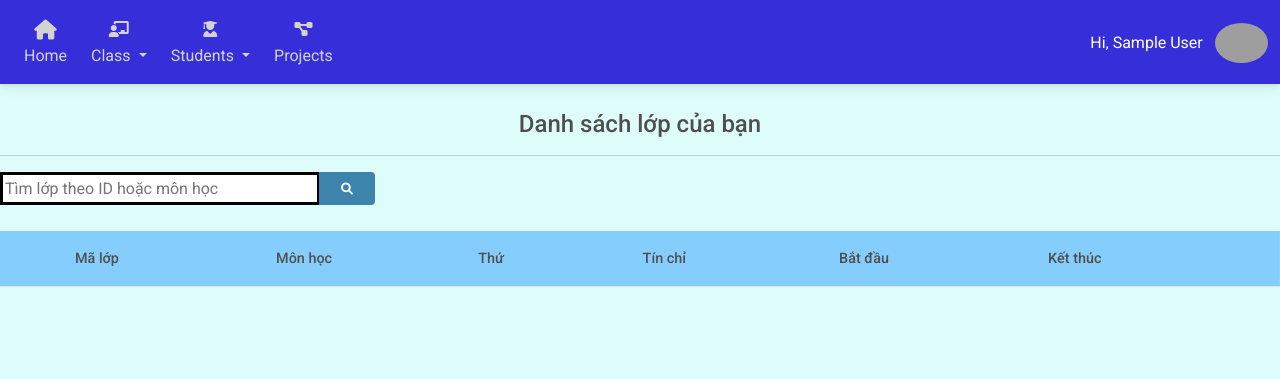
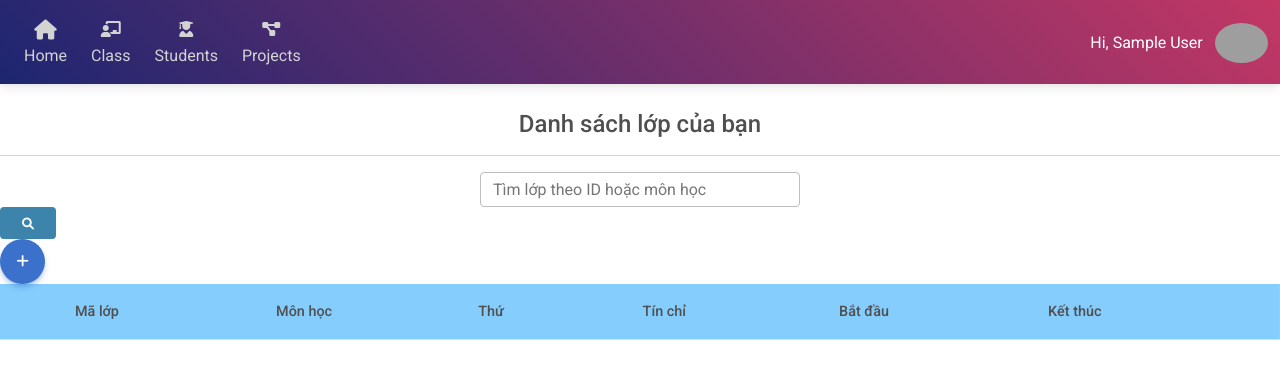
Before and after one commit to MindVu/Student-Management-System-database-project, a PHP site: page /classlist.php in a window 1280 px wide. Shown: the top 379 px of the page. Run offline with PHP 8.4, Linux system fonts and the light colour scheme; the visitor is signed in with stand-in values (Sample User, id 1); data that the repository does not hold is empty; some libraries are stand-ins or nearby versions; grey boxes are pictures that could not be loaded.

Commit message:
early 18/2

```diff
--- a/classlist.php
+++ b/classlist.php
@@ -19,7 +19,7 @@ if(isset($_POST['class_search']))
   <meta charset="UTF-8" />
   <meta name="viewport" content="width=device-width, initial-scale=1, shrink-to-fit=no" />
   <meta http-equiv="x-ua-compatible" content="ie=edge" />
-  <title>Material Design for Bootstrap</title>
+  <title>Danh sách lớp</title>
 
   <!-- Font Awesome -->
   <link rel="stylesheet" href="https://cdnjs.cloudflare.com/ajax/libs/font-awesome/6.0.0/css/all.min.css" />
@@ -27,6 +27,8 @@ if(isset($_POST['class_search']))
   <link rel="stylesheet" href="https://fonts.googleapis.com/css2?family=Roboto:wght@300;400;500;700;900&display=swap" />
   <!-- MDB -->
   <link rel="stylesheet" href="css/mdb.min.css" />
+  <link href="css/addons/datatables.min.css" rel="stylesheet">
+  <script type="text/javascript" src="js/addons/datatables.min.js"></script>
   <style>
     .left-link{
       color:#d3d3d3;
@@ -40,21 +42,18 @@ if(isset($_POST['class_search']))
       color:#ff78a4;
       opacity: 0.5;
     }
-    .td {
-  text-align: center;
-}
-body{
-  background: rgb(222,252,249);
-background: linear-gradient(45deg, rgba(222,252,249,1) 100%, rgba(255,120,164,0) 100%);
-}
+    .td{
+      text-align: center;
+    }
   </style>
 </head>
+
 
 <body>
   <!-- Start your project here-->
   <!-- Navbar -->
-<nav class="navbar navbar-expand-lg navbar-light bg-light" style="background: rgb(54,47,217);
-background: linear-gradient(45deg, rgba(54,47,217,1) 100%, rgba(255,120,164,0) 100%);">
+<nav class="navbar navbar-expand-lg navbar-light bg-light" style="background: rgb(29,38,113);
+background: linear-gradient(45deg, rgba(29,38,113,1) 0%, rgba(195,55,100,1) 100%);">
   <!-- Container wrapper -->
   <div class="container-fluid">
     <!-- Toggle button -->
@@ -83,43 +82,21 @@ background: linear-gradient(45deg, rgba(54,47,217,1) 100%, rgba(255,120,164,0) 1
             Home
           </a>
         </li>
-        <li class="nav-item text-center mx-2 mx-lg-1 dropdown">
-          <a class="nav-link left-link dropdown-toggle" aria-current="page" id="navbarDropdown"
-            role="button"
-            data-mdb-toggle="dropdown"
-            aria-expanded="false">
+        <li class="nav-item text-center mx-2 mx-lg-1">
+          <a class="nav-link left-link" aria-current="page" href="classlist.php">
             <div>
-            <i class="fas fa-chalkboard-teacher"></i>
+              <i class="fas fa-chalkboard-teacher"></i>
             </div>
             Class
           </a>
-          <ul class="dropdown-menu" aria-labelledby="navbarDropdown">
-            <li>
-              <a class="dropdown-item" href="classlist.php">Danh sách lớp</a>
-            </li>
-            <li>
-              <a class="dropdown-item" href="addclass.php">Thêm lớp mới</a>
-            </li>
-          </ul>
         </li>
-        <li class="nav-item text-center mx-2 mx-lg-1 dropdown">
-          <a class="nav-link left-link dropdown-toggle" aria-current="page" id="navbarDropdown"
-            role="button"
-            data-mdb-toggle="dropdown"
-            aria-expanded="false">
+        <li class="nav-item text-center mx-2 mx-lg-1">
+          <a class="nav-link left-link" aria-current="page" href="#">
             <div>
-            <i class="fas fa-user-graduate"></i>
+              <i class="fas fa-user-graduate"></i>
             </div>
             Students
           </a>
-          <ul class="dropdown-menu" aria-labelledby="navbarDropdown">
-            <li>
-              <a class="dropdown-item" href="#">Thông tin sinh viên</a>
-            </li>
-            <li>
-              <a class="dropdown-item" href="#">Thêm sinh viên mới</a>
-            </li>
-          </ul>
         </li>
         <li class="nav-item text-center mx-2 mx-lg-1">
           <a class="nav-link left-link" aria-current="page" href="#!">
@@ -179,17 +156,17 @@ background: linear-gradient(45deg, rgba(54,47,217,1) 100%, rgba(255,120,164,0) 1
 <br>
 <div style="text-align: center;"><h4>Danh sách lớp của bạn</h4></div>
 <hr>
-<form action="classlist.php" method="post">
-  <div class="input-group">
-  <input type="search" name="valuetosearch" placeholder="Tìm lớp theo ID hoặc môn học" class="form-outline w-25" aria-label="Search" aria-describedby="search-addon" style="border-color: #FAFAFA; border: solid;">
+<form action="classlist.php" method="post" style="margin: auto">
+  <div class="form-inline">
+  <input type="search" name="valuetosearch" placeholder="Tìm lớp theo ID hoặc môn học" class="form-control w-25" style="text-align: ceter; margin: auto;">
   <button type="submit" name="class_search" class="btn btn-outline-primary" style="background: rgb(60,132,171);
 background: linear-gradient(45deg, rgba(60,132,171,1) 100%, rgba(255,120,164,0) 100%); color: #FAFAFA; border: none;">
 <i class="fas fa-search"></i>
 </button>
-</div>
+  </div>
 </form>
+<a class="btn btn-primary btn-lg btn-floating" role="button" href="addclass.php"><i class="fas fa-plus"></i></a>
 <br>
-
 <table class="table table-hover td">
   <thead>
     <tr style="background: rgb(133,205,253);
@@ -203,7 +180,7 @@ background: linear-gradient(45deg, rgba(133,205,253,1) 100%, rgba(255,120,164,0)
       <th scope="col"></th>
     </tr>
     </thead>
-    <tbody>
+    <tbody id="myTable">
 <?php
 while($row = mysqli_fetch_array($result))
 {
@@ -230,12 +207,14 @@ mysqli_free_result($result);
 ?>
 </tbody>
 </table>
+
   <!-- End your project here-->
 
   <!-- MDB -->
   <script type="text/javascript" src="js/mdb.min.js"></script>
   <!-- Custom scripts -->
-  <script type="text/javascript"></script>
+  <script type="text/javascript">
+  </script>
 </body>
 
 </html>
```
Also changed, not shown: deleteclass.php (added, +16 -0 lines), functions.php (deleted, +0 -10 lines), js/mdb.min.js.
